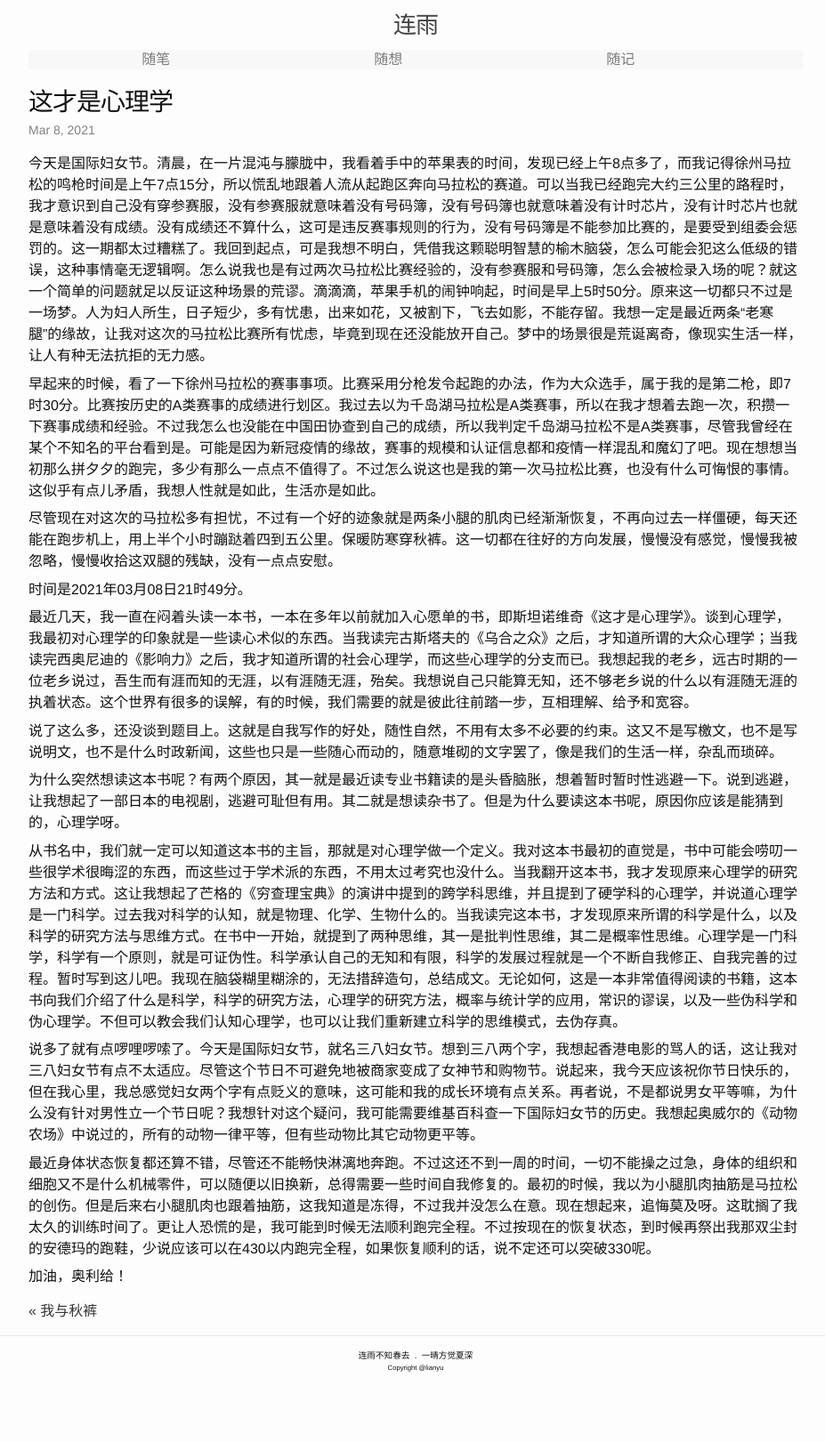
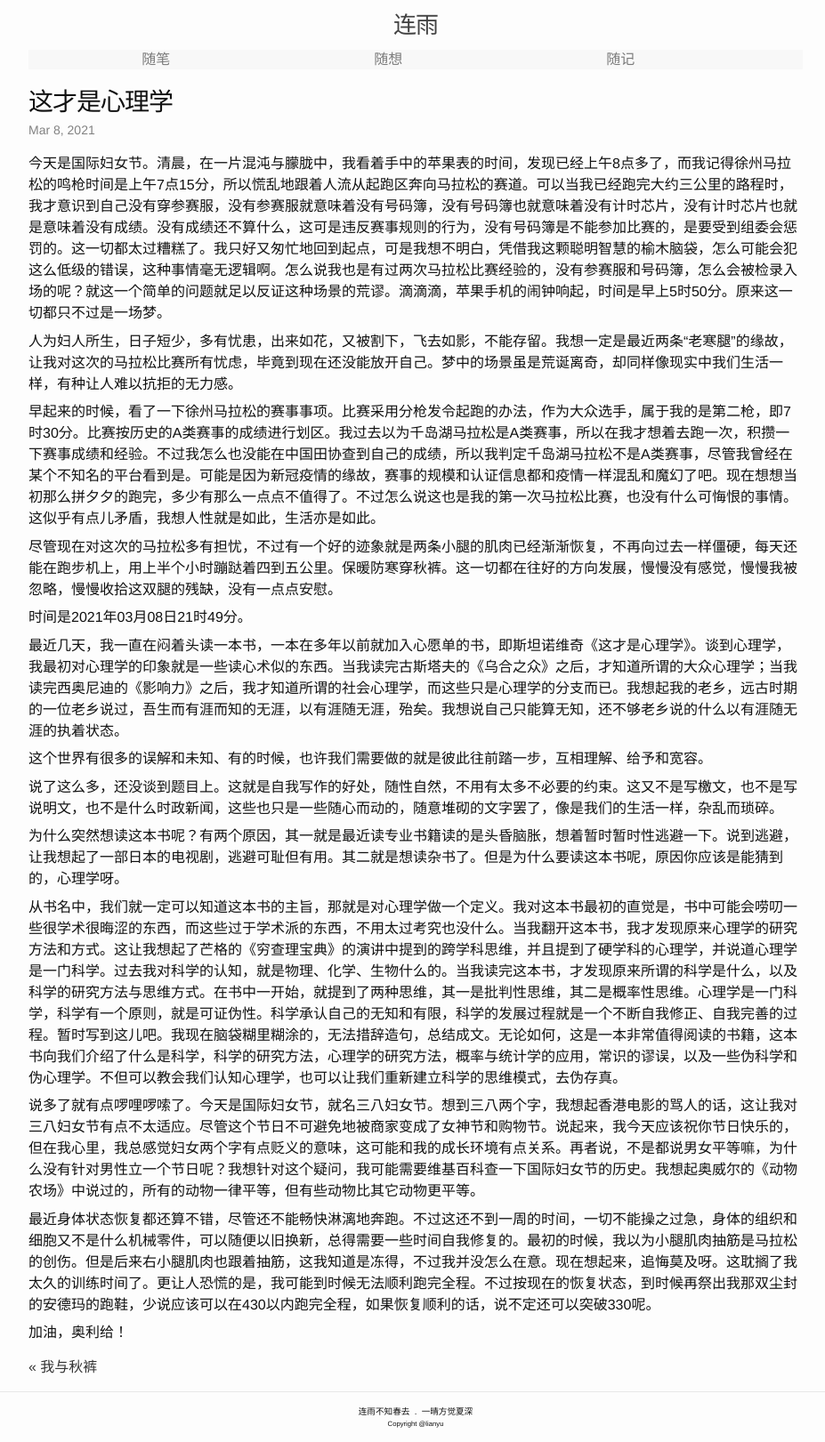
Before and after one commit to lianyu1115/lianyu, a Jekyll site: the page built from _essays/2021-03-08-这才是心理学.md, in a window 1280 px wide. Shown: the whole page at 89% size, without its empty margins (173-1100 px from the left). Built offline with Jekyll 4.4.1, drawn with Linux system fonts in a browser that asks for light colours; before the commit the page ends 1558 px from its top, so only the background shows below that.

Commit message:
Update 2021-03-08-这才是心理学.md

```diff
--- a/_essays/2021-03-08-这才是心理学.md
+++ b/_essays/2021-03-08-这才是心理学.md
@@ -6,7 +6,9 @@
 tags: ''
 ---
 
-今天是国际妇女节。清晨，在一片混沌与朦胧中，我看着手中的苹果表的时间，发现已经上午8点多了，而我记得徐州马拉松的鸣枪时间是上午7点15分，所以慌乱地跟着人流从起跑区奔向马拉松的赛道。可以当我已经跑完大约三公里的路程时，我才意识到自己没有穿参赛服，没有参赛服就意味着没有号码簿，没有号码簿也就意味着没有计时芯片，没有计时芯片也就是意味着没有成绩。没有成绩还不算什么，这可是违反赛事规则的行为，没有号码簿是不能参加比赛的，是要受到组委会惩罚的。这一期都太过糟糕了。我回到起点，可是我想不明白，凭借我这颗聪明智慧的榆木脑袋，怎么可能会犯这么低级的错误，这种事情毫无逻辑啊。怎么说我也是有过两次马拉松比赛经验的，没有参赛服和号码簿，怎么会被检录入场的呢？就这一个简单的问题就足以反证这种场景的荒谬。滴滴滴，苹果手机的闹钟响起，时间是早上5时50分。原来这一切都只不过是一场梦。人为妇人所生，日子短少，多有忧患，出来如花，又被割下，飞去如影，不能存留。我想一定是最近两条“老寒腿”的缘故，让我对这次的马拉松比赛所有忧虑，毕竟到现在还没能放开自己。梦中的场景很是荒诞离奇，像现实生活一样，让人有种无法抗拒的无力感。
+今天是国际妇女节。清晨，在一片混沌与朦胧中，我看着手中的苹果表的时间，发现已经上午8点多了，而我记得徐州马拉松的鸣枪时间是上午7点15分，所以慌乱地跟着人流从起跑区奔向马拉松的赛道。可以当我已经跑完大约三公里的路程时，我才意识到自己没有穿参赛服，没有参赛服就意味着没有号码簿，没有号码簿也就意味着没有计时芯片，没有计时芯片也就是意味着没有成绩。没有成绩还不算什么，这可是违反赛事规则的行为，没有号码簿是不能参加比赛的，是要受到组委会惩罚的。这一切都太过糟糕了。我只好又匆忙地回到起点，可是我想不明白，凭借我这颗聪明智慧的榆木脑袋，怎么可能会犯这么低级的错误，这种事情毫无逻辑啊。怎么说我也是有过两次马拉松比赛经验的，没有参赛服和号码簿，怎么会被检录入场的呢？就这一个简单的问题就足以反证这种场景的荒谬。滴滴滴，苹果手机的闹钟响起，时间是早上5时50分。原来这一切都只不过是一场梦。
+
+人为妇人所生，日子短少，多有忧患，出来如花，又被割下，飞去如影，不能存留。我想一定是最近两条“老寒腿”的缘故，让我对这次的马拉松比赛所有忧虑，毕竟到现在还没能放开自己。梦中的场景虽是荒诞离奇，却同样像现实中我们生活一样，有种让人难以抗拒的无力感。
 
 早起来的时候，看了一下徐州马拉松的赛事事项。比赛采用分枪发令起跑的办法，作为大众选手，属于我的是第二枪，即7时30分。比赛按历史的A类赛事的成绩进行划区。我过去以为千岛湖马拉松是A类赛事，所以在我才想着去跑一次，积攒一下赛事成绩和经验。不过我怎么也没能在中国田协查到自己的成绩，所以我判定千岛湖马拉松不是A类赛事，尽管我曾经在某个不知名的平台看到是。可能是因为新冠疫情的缘故，赛事的规模和认证信息都和疫情一样混乱和魔幻了吧。现在想想当初那么拼夕夕的跑完，多少有那么一点点不值得了。不过怎么说这也是我的第一次马拉松比赛，也没有什么可悔恨的事情。这似乎有点儿矛盾，我想人性就是如此，生活亦是如此。
 
@@ -14,7 +16,9 @@
 
 时间是2021年03月08日21时49分。
 
-最近几天，我一直在闷着头读一本书，一本在多年以前就加入心愿单的书，即斯坦诺维奇《这才是心理学》。谈到心理学，我最初对心理学的印象就是一些读心术似的东西。当我读完古斯塔夫的《乌合之众》之后，才知道所谓的大众心理学；当我读完西奥尼迪的《影响力》之后，我才知道所谓的社会心理学，而这些心理学的分支而已。我想起我的老乡，远古时期的一位老乡说过，吾生而有涯而知的无涯，以有涯随无涯，殆矣。我想说自己只能算无知，还不够老乡说的什么以有涯随无涯的执着状态。这个世界有很多的误解，有的时候，我们需要的就是彼此往前踏一步，互相理解、给予和宽容。
+最近几天，我一直在闷着头读一本书，一本在多年以前就加入心愿单的书，即斯坦诺维奇《这才是心理学》。谈到心理学，我最初对心理学的印象就是一些读心术似的东西。当我读完古斯塔夫的《乌合之众》之后，才知道所谓的大众心理学；当我读完西奥尼迪的《影响力》之后，我才知道所谓的社会心理学，而这些只是心理学的分支而已。我想起我的老乡，远古时期的一位老乡说过，吾生而有涯而知的无涯，以有涯随无涯，殆矣。我想说自己只能算无知，还不够老乡说的什么以有涯随无涯的执着状态。
+
+这个世界有很多的误解和未知、有的时候，也许我们需要做的就是彼此往前踏一步，互相理解、给予和宽容。
 
 说了这么多，还没谈到题目上。这就是自我写作的好处，随性自然，不用有太多不必要的约束。这又不是写檄文，也不是写说明文，也不是什么时政新闻，这些也只是一些随心而动的，随意堆砌的文字罢了，像是我们的生活一样，杂乱而琐碎。
 
```
